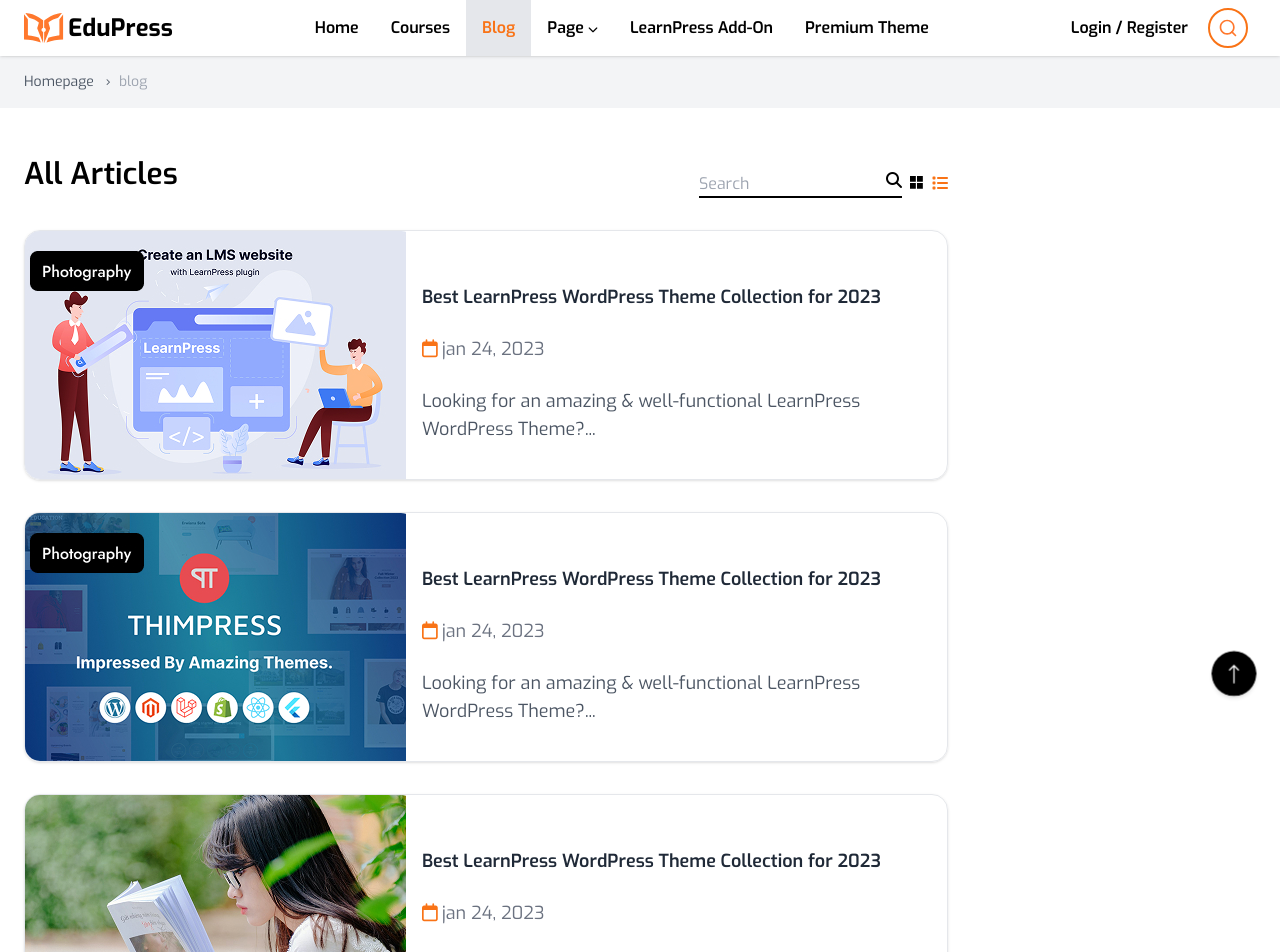
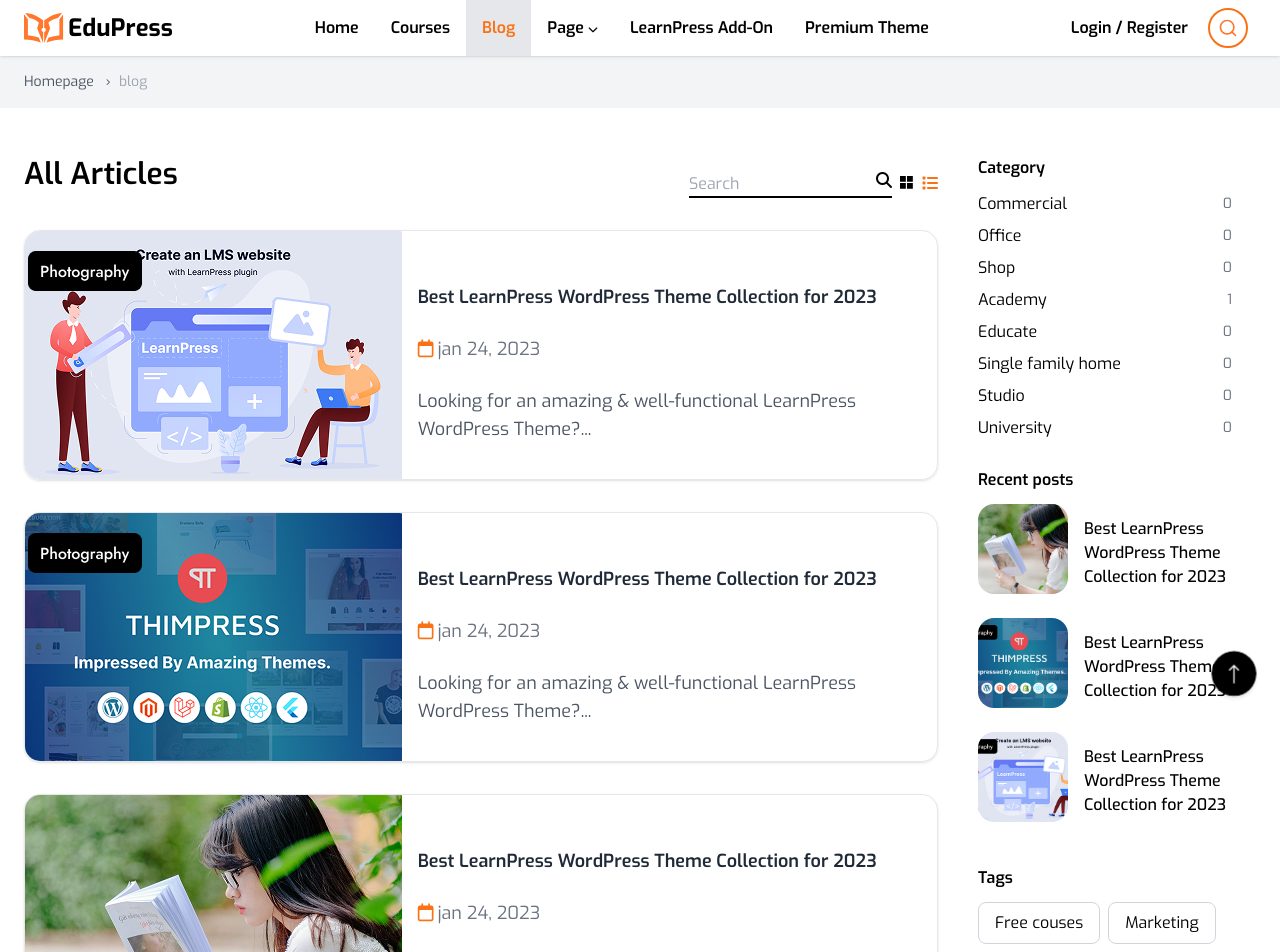
Before and after one commit to ahmedos248/learnpress, a React (Vite) app: page /blog in a window 1280 px wide. Shown: the top 952 px of the page. Built offline with nearby package versions, Linux system fonts and the light colour scheme; data requests are answered from the project's data file.

Commit message:
add sliderArticle

```diff
--- a/db.json
+++ b/db.json
@@ -224,7 +224,9 @@
         "title": "Best LearnPress WordPress Theme Collection for 2023",
         "description": "Looking for an amazing & well-functional LearnPress WordPress Theme?...",
         "details1": "Lorem ipsum dolor sit amet...",
-            "details2": "Lorem ipsum dolor sit amet..."
+        "details2": "Lorem ipsum dolor sit amet...",
+        "category": "Academy",
+        "date": "2025-11-18"
     },
     {
         "id": 2,
@@ -232,7 +234,8 @@
         "title": "Best LearnPress WordPress Theme Collection for 2023",
         "description": "Looking for an amazing & well-functional LearnPress WordPress Theme?...",
         "details1": "Lorem ipsum dolor sit amet...",
-            "details2": "Lorem ipsum dolor sit amet..."
+        "details2": "Lorem ipsum dolor sit amet...",
+        "date": "2025-12-02"
     },
     {
         "id": 3,
@@ -240,7 +243,8 @@
         "title": "Best LearnPress WordPress Theme Collection for 2023",
         "description": "Looking for an amazing & well-functional LearnPress WordPress Theme?...",
         "details1": "Lorem ipsum dolor sit amet...",
-            "details2": "Lorem ipsum dolor sit amet..."
+        "details2": "Lorem ipsum dolor sit amet...",
+        "date": "2025-12-21"
     },
     {
         "id": 4,
@@ -248,7 +252,8 @@
         "title": "Best LearnPress WordPress Theme Collection for 2023",
         "description": "Looking for an amazing & well-functional LearnPress WordPress Theme?...",
         "details1": "Lorem ipsum dolor sit amet...",
-            "details2": "Lorem ipsum dolor sit amet..."
+        "details2": "Lorem ipsum dolor sit amet...",
+        "date": "2024-01-07"
     },
     {
         "id": 5,
@@ -256,7 +261,8 @@
         "title": "Best LearnPress WordPress Theme Collection for 2023",
         "description": "Looking for an amazing & well-functional LearnPress WordPress Theme?...",
         "details1": "Lorem ipsum dolor sit amet...",
-            "details2": "Lorem ipsum dolor sit amet..."
+        "details2": "Lorem ipsum dolor sit amet...",
+        "date": "2024-01-19"
     },
     {
         "id": 6,
@@ -264,7 +270,8 @@
         "title": "Best LearnPress WordPress Theme Collection for 2023",
         "description": "Looking for an amazing & well-functional LearnPress WordPress Theme?...",
         "details1": "Lorem ipsum dolor sit amet...",
-            "details2": "Lorem ipsum dolor sit amet..."
+        "details2": "Lorem ipsum dolor sit amet...",
+        "date": "2024-02-03"
     },
     {
         "id": 7,
@@ -272,7 +279,8 @@
         "title": "Best LearnPress WordPress Theme Collection for 2024",
         "description": "New updates for LearnPress WordPress Theme...",
         "details1": "Lorem ipsum dolor sit amet...",
-            "details2": "Lorem ipsum dolor sit amet..."
+        "details2": "Lorem ipsum dolor sit amet...",
+        "date": "2024-02-17"
     },
     {
         "id": 8,
@@ -280,7 +288,8 @@
         "title": "How to Optimize LearnPress Courses",
         "description": "Tips & tricks for better course layouts...",
         "details1": "Lorem ipsum dolor sit amet...",
-            "details2": "Lorem ipsum dolor sit amet..."
+        "details2": "Lorem ipsum dolor sit amet...",
+        "date": "2024-03-01"
     },
     {
         "id": 9,
@@ -288,7 +297,8 @@
         "title": "LearnPress Theme Customization Guide",
         "description": "Step by step theme customization...",
         "details1": "Lorem ipsum dolor sit amet...",
-            "details2": "Lorem ipsum dolor sit amet..."
+        "details2": "Lorem ipsum dolor sit amet...",
+        "date": "2024-03-14"
     },
     {
         "id": 10,
@@ -296,7 +306,8 @@
         "title": "Top 10 Plugins for LearnPress",
         "description": "Must-have plugins for better functionality...",
         "details1": "Lorem ipsum dolor sit amet...",
-            "details2": "Lorem ipsum dolor sit amet..."
+        "details2": "Lorem ipsum dolor sit amet...",
+        "date": "2024-04-02"
     },
     {
         "id": 11,
@@ -304,7 +315,8 @@
         "title": "LearnPress SEO Tips",
         "description": "How to improve your LearnPress SEO...",
         "details1": "Lorem ipsum dolor sit amet...",
-            "details2": "Lorem ipsum dolor sit amet..."
+        "details2": "Lorem ipsum dolor sit amet...",
+        "date": "2024-04-18"
     },
     {
         "id": 12,
@@ -312,7 +324,8 @@
         "title": "LearnPress Advanced Features",
         "description": "Discover advanced LearnPress features...",
         "details1": "Lorem ipsum dolor sit amet...",
-            "details2": "Lorem ipsum dolor sit amet..."
+        "details2": "Lorem ipsum dolor sit amet...",
+        "date": "2024-05-03"
     },
     {
         "id": 13,
@@ -320,7 +333,8 @@
         "title": "LearnPress Performance Boost",
         "description": "Boost your LearnPress speed...",
         "details1": "Lorem ipsum dolor sit amet...",
-            "details2": "Lorem ipsum dolor sit amet..."
+        "details2": "Lorem ipsum dolor sit amet...",
+        "date": "2024-05-21"
     },
     {
         "id": 14,
@@ -328,7 +342,8 @@
         "title": "LearnPress Mobile Optimization",
         "description": "Optimizing LearnPress for mobile...",
         "details1": "Lorem ipsum dolor sit amet...",
-            "details2": "Lorem ipsum dolor sit amet..."
+        "details2": "Lorem ipsum dolor sit amet...",
+        "date": "2024-06-07"
     },
     {
         "id": 15,
@@ -336,7 +351,8 @@
         "title": "LearnPress Security Best Practices",
         "description": "Keep your courses secure...",
         "details1": "Lorem ipsum dolor sit amet...",
-            "details2": "Lorem ipsum dolor sit amet..."
+        "details2": "Lorem ipsum dolor sit amet...",
+        "date": "2024-06-26"
     },
     {
         "id": 16,
@@ -344,7 +360,8 @@
         "title": "LearnPress Beginner Mistakes",
         "description": "Common mistakes to avoid...",
         "details1": "Lorem ipsum dolor sit amet...",
-            "details2": "Lorem ipsum dolor sit amet..."
+        "details2": "Lorem ipsum dolor sit amet...",
+        "date": "2024-07-11"
     },
     {
         "id": 17,
@@ -352,7 +369,8 @@
         "title": "LearnPress Plugin Integration",
         "description": "Integrate your favorite plugins...",
         "details1": "Lorem ipsum dolor sit amet...",
-            "details2": "Lorem ipsum dolor sit amet..."
+        "details2": "Lorem ipsum dolor sit amet...",
+        "date": "2024-07-29"
     },
     {
         "id": 18,
@@ -360,7 +378,8 @@
         "title": "LearnPress Course Analytics",
         "description": "Track your course performance...",
         "details1": "Lorem ipsum dolor sit amet...",
-            "details2": "Lorem ipsum dolor sit amet..."
+        "details2": "Lorem ipsum dolor sit amet...",
+        "date": "2025-01-10"
     }
 ],
     "comments": [
--- a/src/components/AllArticles.jsx
+++ b/src/components/AllArticles.jsx
@@ -5,7 +5,7 @@
 import usePagination from "./hooks/usePagination";
 import { Pagination } from "./Pagination";
 import SearchBar from "./SearchBar";
-
+import SliderArticles from "./SliderArticles";
 const AllArticles = () => {
     const { filteredArticles, articleSearch, setArticleSearch, active, setActive, loading, error } = useData();
     const { currentData, currentPage, totalPages, goTo, next, prev } = usePagination(filteredArticles, 6);
@@ -14,9 +14,8 @@
     if (error) return <p className="text-center mt-20 text-red-500">{error}</p>;
 
     return (
-        <section className="max-w-screen-xl mx-auto px-6 py-12 bg-white exo-text lg:grid lg:grid-cols-4">
+      <section className="max-w-screen-xl mx-auto px-6 py-12 bg-white exo-text lg:grid lg:grid-cols-4 gap-10">
         <div className="lg:col-span-3">
-
           <SearchBar
             title="All Articles"
             searchValue={articleSearch}
@@ -24,7 +23,6 @@
             active={active}
             setActive={setActive}
           />
-
 
           <div className="grid grid-cols-2 lg:gap-8 gap-4">
             {currentData.length > 0 ? (
@@ -49,6 +47,9 @@
             />
           </div>
         </div>
+        <div className=" lg:col-span-1 lg:flex lg:flex-col space-y-6 mb-10 hidden ">
+          <SliderArticles articles={filteredArticles} />
+        </div>
       </section>
     );
 };
--- /dev/null
+++ b/src/components/SliderArticles.jsx
@@ -0,0 +1,74 @@
+import React from 'react'
+const categories = [
+  "Commercial",
+  "Office",
+  "Shop",
+  "Academy",
+  "Educate",
+  "Single family home",
+  "Studio",
+  "University",
+];
+const tags = [
+  "Free couses",
+  "Marketing",
+  "Idea",
+  "LMS",
+  "LearnPress",
+  "Instructor",
+];
+const SliderArticles = ({ articles }) => {
+    // Function to get count of articles in each category
+  const getCount = (cat) =>
+    articles.filter((article) => article.category === cat).length;
+  // Sort articles by date in descending order
+const sortedArticles = [...articles].sort(
+  (a, b) => new Date(b.date) - new Date(a.date)
+);
+  return (
+    <div className='flex flex-col'>
+      <div className="mb-5">
+        <h3 className="font-semibold mb-3"> Category</h3>
+        {categories.map((cat) => (
+          <div key={cat} className="flex justify-between items-center mb-2">
+            <div className="flex items-center gap-2">
+              <span>{cat}</span>
+            </div>
+
+            <span className="text-sm text-gray-500 pr-6">{getCount(cat)}</span>
+          </div>
+        ))}
+      </div>
+      <div className="mb-5">
+        <h3 className="font-semibold mb-3"> Recent posts</h3>
+        {sortedArticles.slice(0, 3).map((article) => (
+          <div
+            key={article.id}
+            className="mb-4 flex flex-row items-center gap-4"
+          >
+            <img
+              src={article.image}
+              alt={article.title}
+              className="w-[90px] h-[90px] object-cover mb-2 rounded-2xl"
+            />
+            <h4 className="text-md font-medium">{article.title}</h4>
+          </div>
+        ))}
+      </div>
+      <div className="mb-5">
+        <h3 className="font-semibold mb-3"> Tags</h3>
+
+        {tags.map((tag) => (
+          <span
+            key={tag}
+            className="inline-block border border-gray-300 hover:bg-gray-200  text-black px-4 py-2 rounded-lg  mr-2 mb-2"
+          >
+            {tag}
+          </span>
+        ))}
+      </div>
+    </div>
+  );
+};
+
+export default SliderArticles
```
Lines whose indentation alone changed are shown as unchanged.
